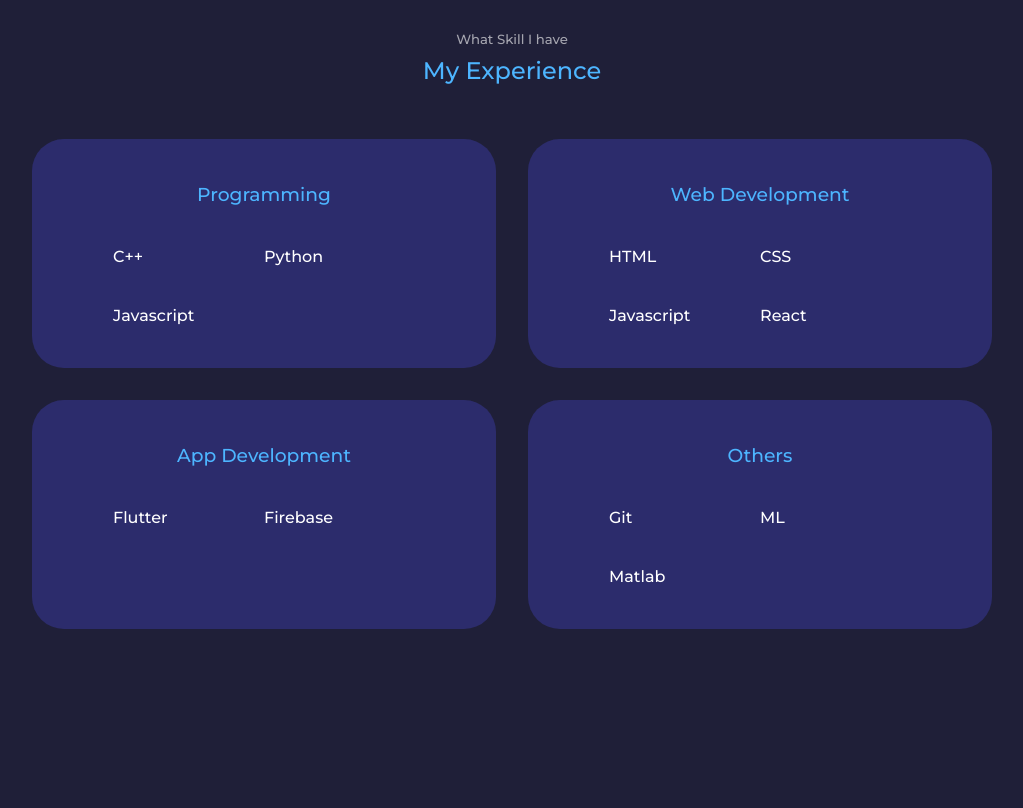
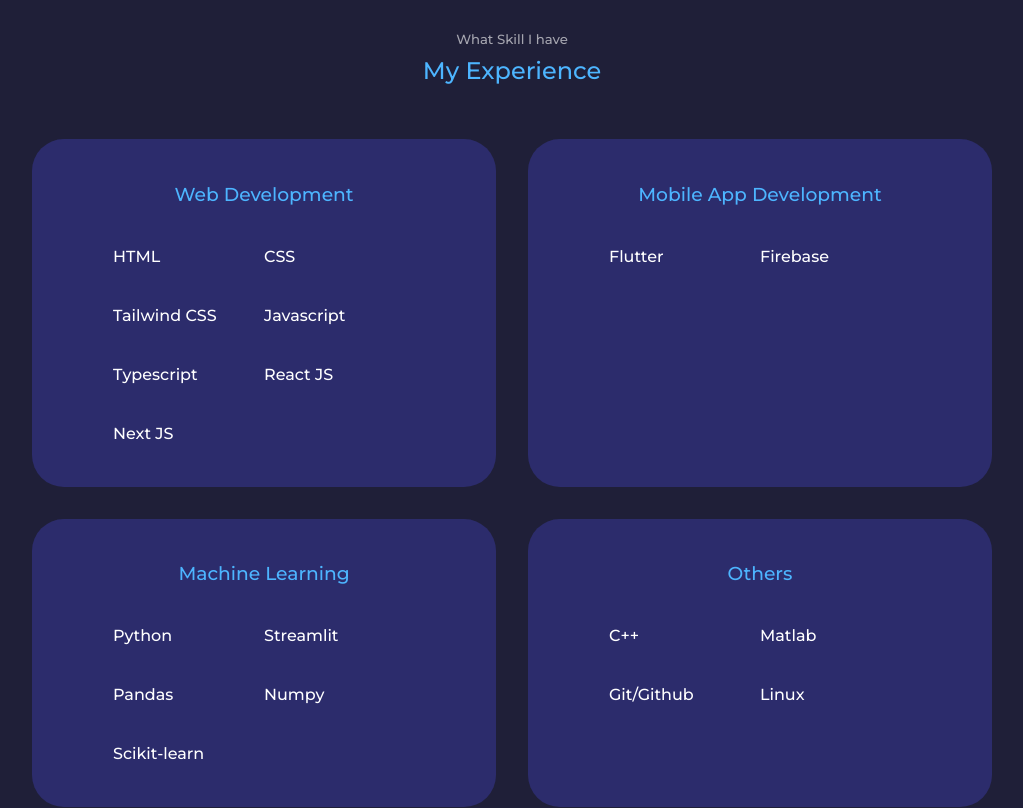
Before and after one commit to NishivSingh/My-Portfolio, a React (Create React App) app: page / in a window 1280 px wide. Shown: the part 1700-2508 px from the top of the page, without its empty margins (128-1151 px from the left). Built offline with nearby package versions, Linux system fonts and the light colour scheme.

Commit message:
Modified the experirnce section to manage skills

```diff
--- a/src/components/3_experience/Experience.jsx
+++ b/src/components/3_experience/Experience.jsx
@@ -26,24 +26,32 @@ const Experience = () => {
 
       <div className="container experience_container">
         <SkillCard
-          class_name={"programming"}
-          title={"Programming"}
-          skills={["C++", "Python", "Javascript"]}
-        />
-        <SkillCard
           class_name={"web_dev"}
           title={"Web Development"}
-          skills={["HTML", "CSS", "Javascript", "React"]}
+          skills={[
+            "HTML",
+            "CSS",
+            "Tailwind CSS",
+            "Javascript",
+            "Typescript",
+            "React JS",
+            "Next JS",
+          ]}
         />
         <SkillCard
           class_name={"app_dev"}
-          title={"App Development"}
+          title={"Mobile App Development"}
           skills={["Flutter", "Firebase"]}
+        />
+        <SkillCard
+          class_name={"ml"}
+          title={"Machine Learning"}
+          skills={["Python", "Streamlit", "Pandas", "Numpy", "Scikit-learn"]}
         />
         <SkillCard
           class_name={"others"}
           title={"Others"}
-          skills={["Git", "ML", "Matlab"]}
+          skills={["C++", "Matlab", "Git/Github", "Linux"]}
         />
       </div>
     </section>
```
